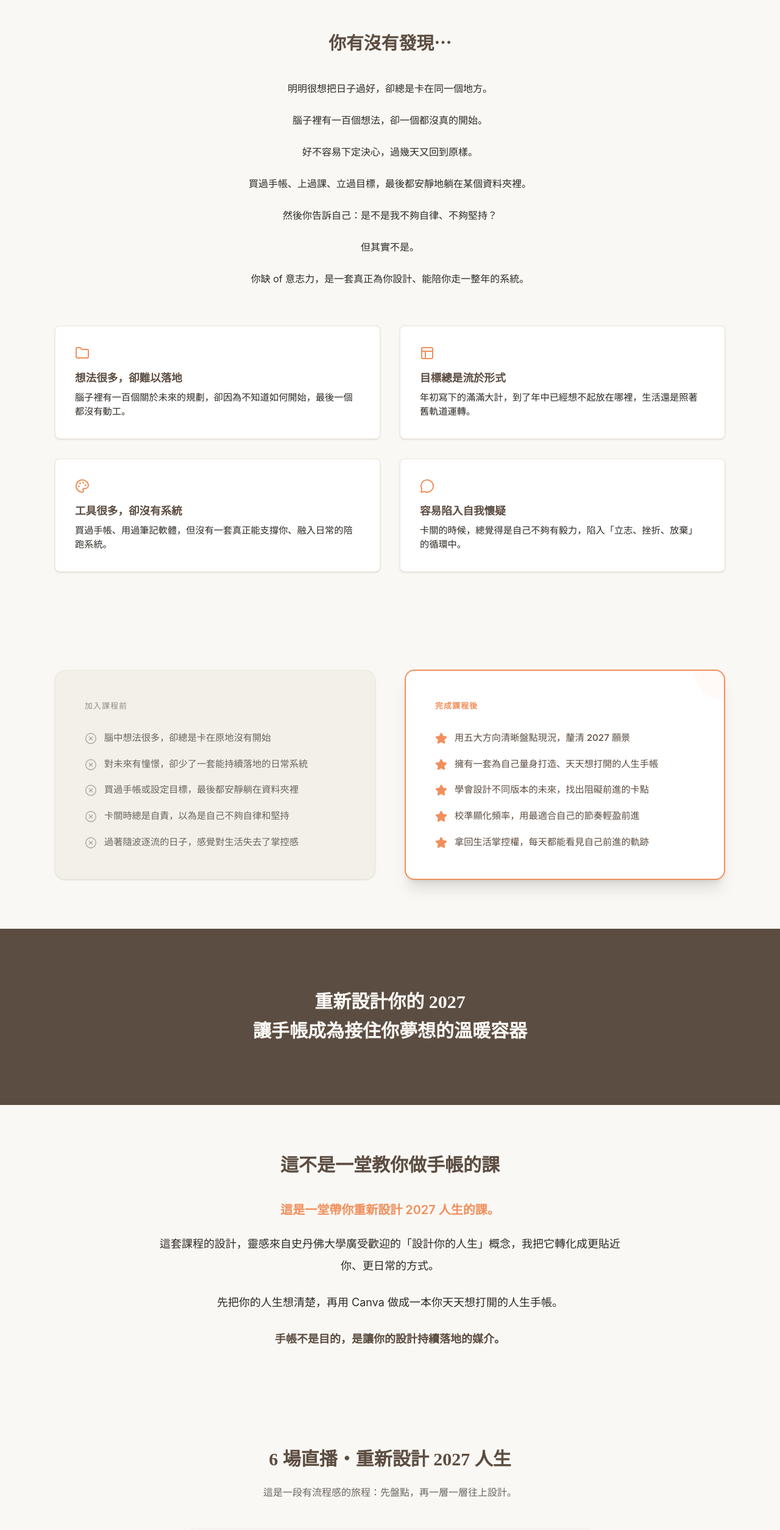
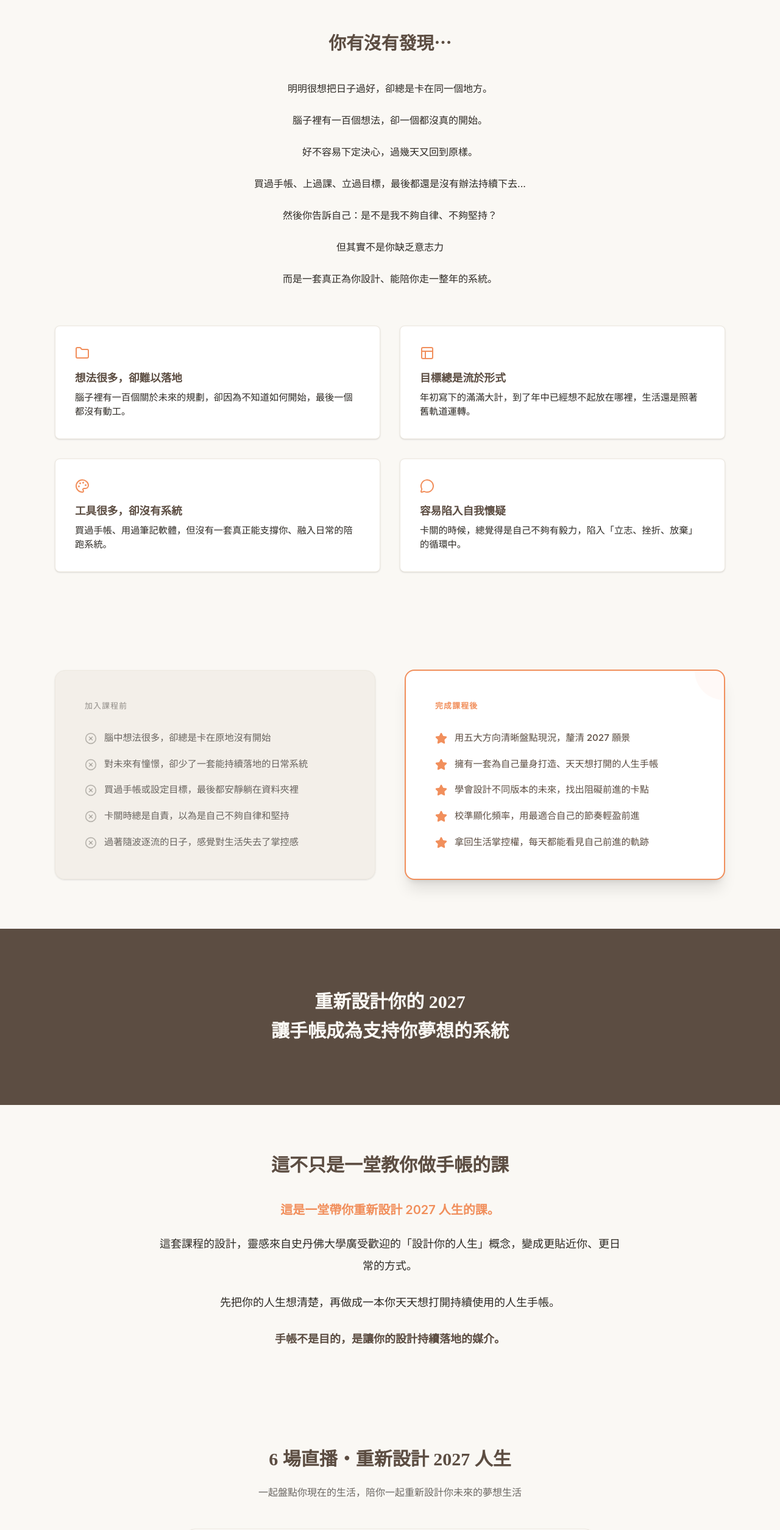
Before and after one commit to jsspace1111-max/-, a React (Vite) app: page / in a window 1280 px wide. Shown: the part 1060-3569 px from the top of the page at 61% size. Built offline with nearby package versions, Linux system fonts and the light colour scheme.

Commit message:
docs: refine landing page copywriting
Improve the emotional resonance and clarity of the marketing copy to better reflect the course value proposition.

```diff
--- a/src/App.tsx
+++ b/src/App.tsx
@@ -201,10 +201,10 @@ export default function App() {
             明明很想把日子過好，卻總是卡在同一個地方。<br /><br />
             腦子裡有一百個想法，卻一個都沒真的開始。<br /><br />
             好不容易下定決心，過幾天又回到原樣。<br /><br />
-            買過手帳、上過課、立過目標，最後都安靜地躺在某個資料夾裡。<br /><br />
+            買過手帳、上過課、立過目標，最後都還是沒有辦法持續下去...<br /><br />
             然後你告訴自己：是不是我不夠自律、不夠堅持？<br /><br />
-            但其實不是。<br /><br />
-            你缺 of 意志力，是一套真正為你設計、能陪你走一整年的系統。
+            但其實不是你缺乏意志力<br /><br />
+            而是一套真正為你設計、能陪你走一整年的系統。
           </p>
 
           <div className="grid grid-cols-1 md:grid-cols-2 gap-8">
@@ -288,7 +288,7 @@ export default function App() {
       <section className="bg-brown-dark px-6 py-24 text-center">
         <div className="max-w-[1100px] mx-auto">
           <h2 className="text-[1.8rem] md:text-3xl text-cream leading-relaxed font-serif font-bold">
-            重新設計你的 2027<br />讓手帳成為接住你夢想的溫暖容器
+            重新設計你的 2027<br />讓手帳成為支持你夢想的系統
           </h2>
         </div>
       </section>
@@ -297,15 +297,15 @@ export default function App() {
       <section className="bg-cream px-6 py-20">
         <div className="max-w-[1100px] mx-auto text-center">
           <h2 className="text-[1.8rem] md:text-3xl text-brown-dark mb-10 font-bold leading-tight">
-            這不是一堂教你做手帳的課
+            這不只是一堂教你做手帳的課
           </h2>
           <div className="text-brown-text max-w-3xl mx-auto text-base md:text-lg leading-loose space-y-6">
             <p className="font-semibold text-xl text-terracotta">這是一堂帶你重新設計 2027 人生的課。</p>
             <p>
-              這套課程的設計，靈感來自史丹佛大學廣受歡迎的「設計你的人生」概念，我把它轉化成更貼近你、更日常的方式。
+              這套課程的設計，靈感來自史丹佛大學廣受歡迎的「設計你的人生」概念，變成更貼近你、更日常的方式。
             </p>
             <p>
-              先把你的人生想清楚，再用 Canva 做成一本你天天想打開的人生手帳。
+              先把你的人生想清楚，再做成一本你天天想打開持續使用的人生手帳。
             </p>
             <p className="font-semibold text-brown-dark">
               手帳不是目的，是讓你的設計持續落地的媒介。
@@ -319,7 +319,7 @@ export default function App() {
         <div className="max-w-[1100px] mx-auto">
           <h2 className="text-[2rem] md:text-3xl text-brown-dark text-center mb-6 font-bold leading-tight">6 場直播・重新設計 2027 人生</h2>
           <p className="text-center text-brown-text/70 mb-12 max-w-2xl mx-auto text-base">
-            這是一段有流程感的旅程：先盤點，再一層一層往上設計。
+            一起盤點你現在的生活，陪你一起重新設計你未來的夢想生活
           </p>
 
           {/* Course Schedule Information Card */}
```
